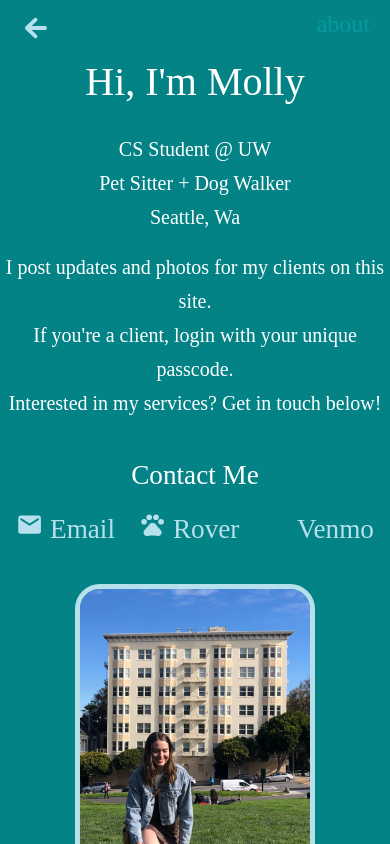
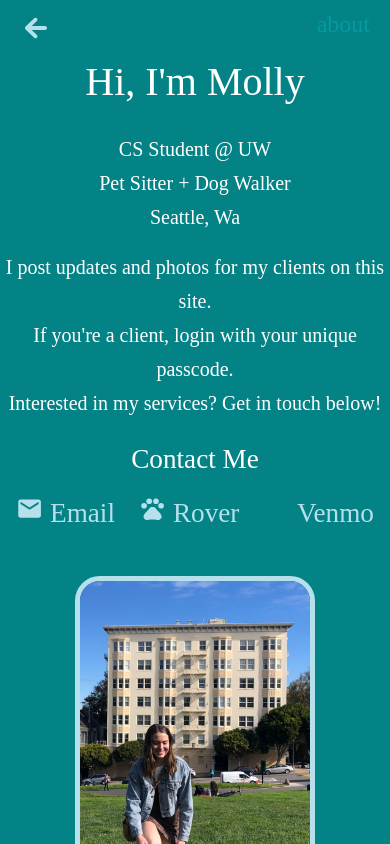
Before and after one commit to armstmol01/pp-project, a React (Create React App) app in the folder client/: page /about in a window 390 px wide. Shown: the top 844 px of the page. Built offline with nearby package versions, Linux system fonts and the light colour scheme; some icons are missing; a web font is replaced by a local one.

Commit message:
about fix

```diff
--- a/client/src/components/about/About.css
+++ b/client/src/components/about/About.css
@@ -107,8 +107,8 @@ img {
     width: 100vw;
   }
 
-  .link__container {
-    margin-bottom: 1rem;
+  .contact__container {
+    margin: 1rem 0 1.5rem 0;
   }
 
   img {
```
